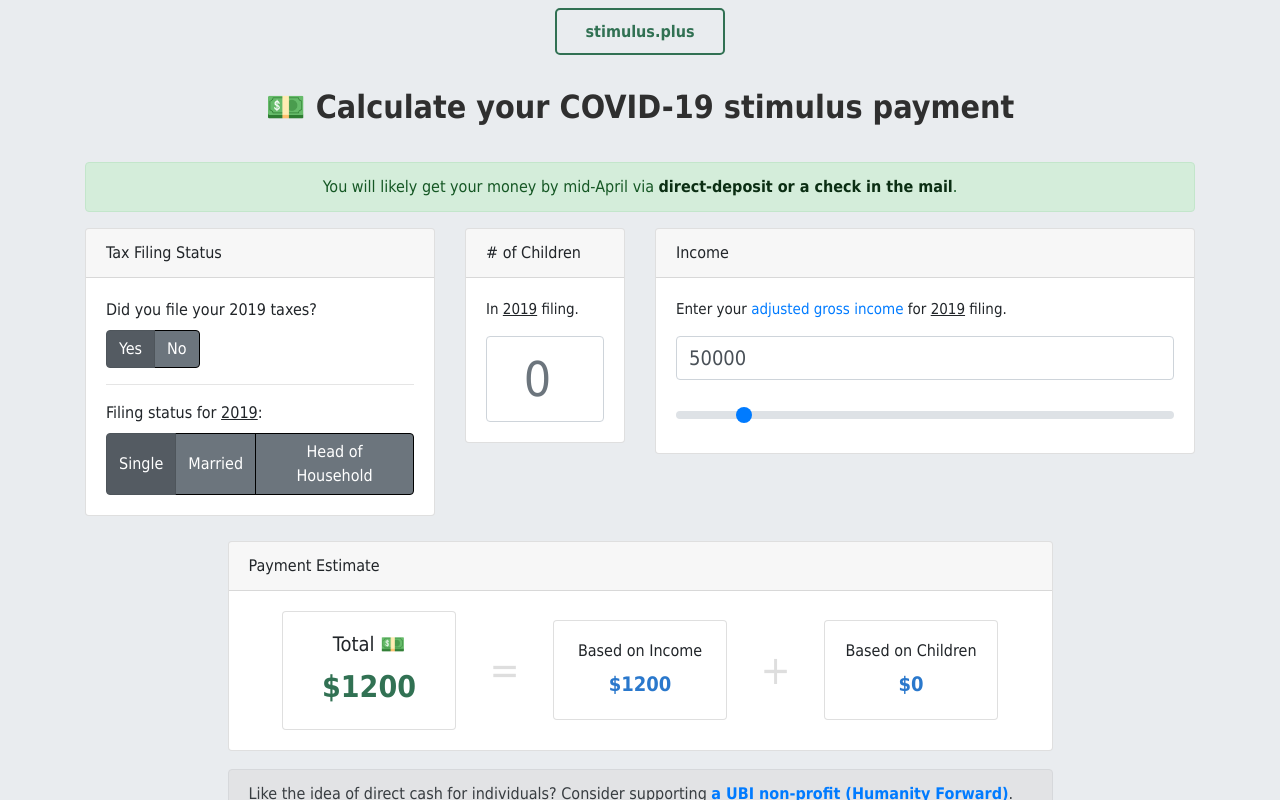
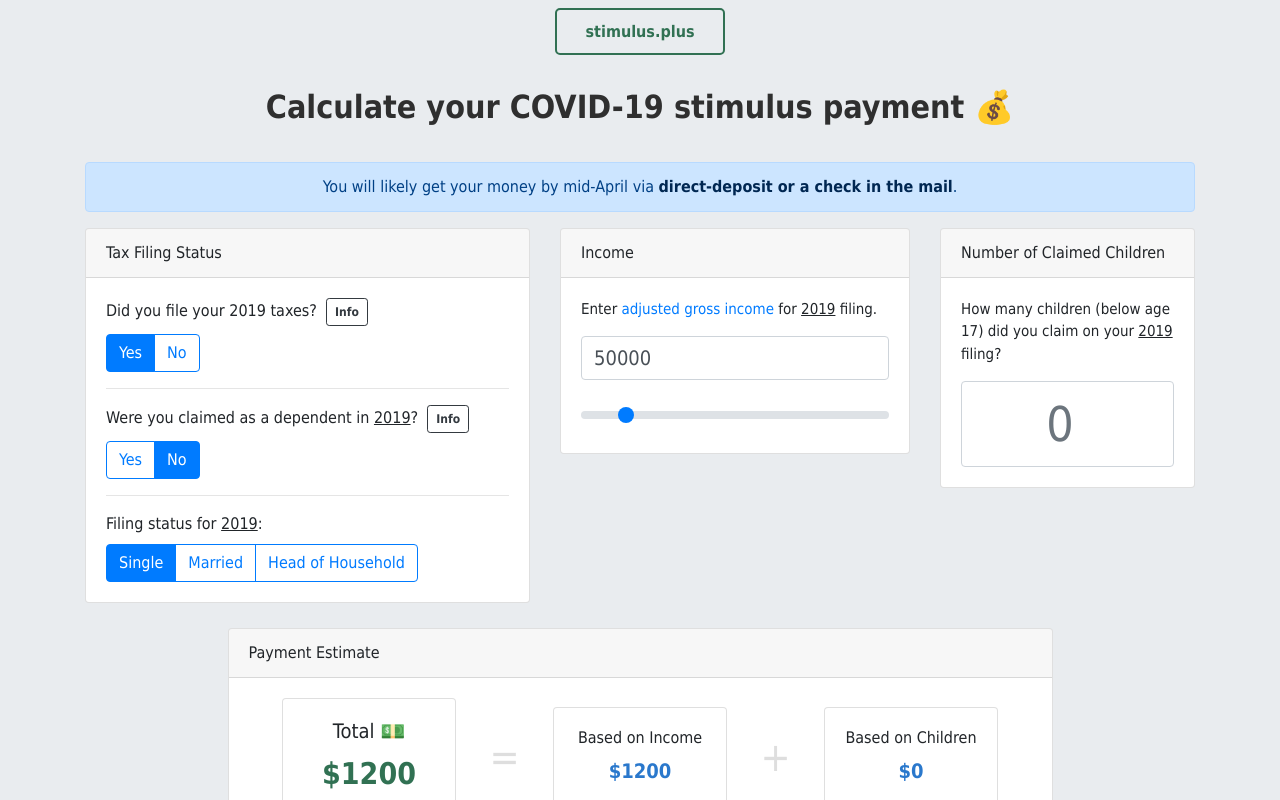
Before and after one commit to Voyager451/stimulus.plus, a Next.js app: page / in a window 1280 px wide. Shown: the top 800 px of the page. Built offline with nearby package versions, Linux system fonts and the light colour scheme.

Commit message:
Dependents update
- Add dependent improvements & info

```diff
--- a/components/ChildrenCard.js
+++ b/components/ChildrenCard.js
@@ -32,9 +32,9 @@ const ChildrenCard = () => {
 
     return (
         <Card className={ ' num-of-children-card' }>
-            <CardHeader># of Children</CardHeader>
+            <CardHeader>Number of Claimed Children</CardHeader>
             <CardBody>
-                <CardText>In <u>{state.filingYear}</u> filing.</CardText>
+                <CardText>How many children (below age 17) did you claim on your <u>{state.filingYear}</u> filing?</CardText>
                 <Input
                     type="number"
                     placeholder="0"
--- a/components/IncomeCard.js
+++ b/components/IncomeCard.js
@@ -7,19 +7,23 @@ import {
 
 const useState = () => {
     const state = useSelector(
-        ({ filingYear, incomeAmount }) => ({
-            filingYear,
-            incomeAmount,
-        }),
+        ({ filingYear, incomeAmount }) => {
+            return {
+                filingYear,
+                incomeAmount,
+            };
+        },
         shallowEqual,
     );
 
     const dispatch = useDispatch();
 
-    const setIncomeAmount = (val) => dispatch({
-        type: 'SET_INCOME_AMOUNT',
-        payload: val,
-    });
+    const setIncomeAmount = (val) => {
+        return dispatch({
+            type: 'SET_INCOME_AMOUNT',
+            payload: val,
+        });
+    };
 
     return { state, setIncomeAmount };
 };
@@ -35,7 +39,7 @@ const IncomeCard = () => {
             <CardHeader>Income</CardHeader>
             <CardBody>
                 <CardText>
-                    Enter your&nbsp;
+                    Enter {' '}
                     <a href="https://www.irs.gov/e-file-providers/definition-of-adjusted-gross-income"
                         target="_blank" rel='noreferrer noopener'>
                         adjusted gross income
@@ -44,7 +48,7 @@ const IncomeCard = () => {
                 <Input
                     id="income-input"
                     value={ state.incomeAmount }
-                    onChange={ (e) => setIncomeAmount(e.target.value) }
+                    onChange={ (e) => { return setIncomeAmount(e.target.value); } }
                     type="number"
                     placeholder="0"
                     min="0"
@@ -54,7 +58,7 @@ const IncomeCard = () => {
                 <br/>
                 <CustomInput
                     value={ state.incomeAmount }
-                    onChange={ (e) => setIncomeAmount(e.target.value) }
+                    onChange={ (e) => { return setIncomeAmount(e.target.value); } }
                     type="range"
                     step="1000"
                     min="0"
--- a/components/TaxFilingCard.js
+++ b/components/TaxFilingCard.js
@@ -3,73 +3,147 @@ import { useSelector, useDispatch, shallowEqual } from 'react-redux';
 
 import {
     Button, ButtonGroup, Card, CardBody, CardHeader,
-    Label,
+    Label, UncontrolledPopover, PopoverBody, Alert,
 } from 'reactstrap';
 
 const useState = () => {
     const state = useSelector(
-        ({ filingStatus, filingYear }) => ({
+        ({ filingStatus, filingYear, dependentStatus }) => {
+            return {
                 filingYear,
                 filingStatus,
-        }),
+                dependentStatus,
+            };
+        },
         shallowEqual,
     );
 
     const dispatch = useDispatch();
 
-    const setFilingYear = (val) => dispatch({
+    const setFilingYear = (val) => {
+        return dispatch({
             type: 'SET_FILING_YEAR',
             payload: val,
         });
+    };
 
-    const setFilingStatus = (val) => dispatch({
+    const setFilingStatus = (val) => {
+        return dispatch({
             type: 'SET_FILING_STATUS',
             payload: val,
         });
+    };
 
-    return { state, setFilingYear, setFilingStatus };
+    const setDependentStatus = (val) => {
+        return dispatch({
+            type: 'SET_DEPENDENT_STATUS',
+            payload: val,
+        });
+    };
+
+    return {
+        state, setFilingYear, setFilingStatus, setDependentStatus,
+    };
 };
 
 const TaxFilingCard = () => {
 
-    const { state, setFilingYear, setFilingStatus } = useState();
+    const {
+        state, setFilingYear, setFilingStatus, setDependentStatus,
+    } = useState();
 
     return (
         <Card className={ ' tax-filing-card' }>
             <CardHeader>Tax Filing Status</CardHeader>
             <CardBody>
-                <Label>Did you file your 2019 taxes?</Label>
+
+                <Label>
+                    Did you file your 2019 taxes? {' '} &nbsp;
+                    <Button style={ { fontSize: '12px', fontWeight: '700' } }
+                        outline type="button" id="fileTaxPopover" color="dark" size="sm">
+                        Info
+                    </Button>
+                    <UncontrolledPopover trigger="focus" placement="top" target="fileTaxPopover">
+                        <PopoverBody style={ { fontWeight: '700' } }>
+                            If you filed both 2019 and 2018, your 2019 filing will be used.
+                            You must have filed either 2019 or 2018 taxes to qualify.
+                            If you have not filed 2018, or do not qualify for 2018 filing
+                            (e.g. you were a dependent), file your 2019 ASAP.
+                        </PopoverBody>
+                    </UncontrolledPopover>
+                </Label>
                 <ButtonGroup>
-                    <Button color="secondary"
-                        onClick={ () => setFilingYear(2019) }
+                    <Button outline color="primary"
+                        onClick={ () => { return setFilingYear(2019); } }
                         active={ state.filingYear === 2019 }>
                         Yes
                     </Button>
-                    <Button color="secondary"
-                        onClick={ () => setFilingYear(2018) }
+                    <Button outline color="primary"
+                        onClick={ () => { return setFilingYear(2018); } }
                         active={ state.filingYear === 2018 }>
                         No
                     </Button>
                 </ButtonGroup>
+
                 <hr/>
+
+                <Label>
+                    Were you claimed as a dependent in <u>{state.filingYear}</u>? {' '} &nbsp;
+                    <Button style={ { fontSize: '12px', fontWeight: '700' } }
+                        outline type="button" id="dependentPopover" color="dark" size="sm">
+                        Info
+                    </Button>
+                    <UncontrolledPopover trigger="focus" placement="top" target="dependentPopover">
+                        <PopoverBody style={ { fontWeight: '700' } }>
+                            If you were claimed as a dependent on someone else{"'"}s tax return
+                            (e.g. your parents), you are not eligible to receive anything ☹.
+                            However, if you were no longer a dependent in 2019, and haven{"'"}t filed yet,
+                            you should do so ASAP.
+                        </PopoverBody>
+                    </UncontrolledPopover>
+                </Label>
+                <ButtonGroup>
+                    <Button outline color="primary"
+                        onClick={ () => { return setDependentStatus(1); } }
+                        active={ state.dependentStatus === 1 }>
+                        Yes
+                    </Button>
+                    <Button outline color="primary"
+                        onClick={ () => { return setDependentStatus(0); } }
+                        active={ state.dependentStatus === 0 }>
+                        No
+                    </Button>
+                </ButtonGroup>
+
+                <br/>
+                { state.dependentStatus === 1
+                && (
+                    <div className='tax-filing-dependent-yes-msg'>
+                        Claimed dependents are ineligible for payment ☹
+                    </div>
+                )}
+
+                <hr/>
+
                 <Label>Filing status for <u>{state.filingYear}</u>:</Label>
                 <ButtonGroup>
-                    <Button color="secondary"
-                        onClick={ () => setFilingStatus(1) }
+                    <Button outline color="primary"
+                        onClick={ () => { return setFilingStatus(1); } }
                         active={ state.filingStatus === 1 }>
                         Single
                     </Button>
-                    <Button color="secondary"
-                        onClick={ () => setFilingStatus(2) }
+                    <Button outline color="primary"
+                        onClick={ () => { return setFilingStatus(2); } }
                         active={ state.filingStatus === 2 }>
                         Married
                     </Button>
-                    <Button color="secondary"
-                        onClick={ () => setFilingStatus(3) }
+                    <Button outline color="primary"
+                        onClick={ () => { return setFilingStatus(3); } }
                         active={ state.filingStatus === 3 }>
                         Head of Household
                     </Button>
                 </ButtonGroup>
+
             </CardBody>
         </Card>
     );
--- a/pages/index.js
+++ b/pages/index.js
@@ -24,12 +24,10 @@ const Index = () => {
 
             <Container>
                 <div className="intro-stimulus-wrap">
-                    <h3 className="intro-stimulus">💵
-                        Calculate your <span title={ 'Coronavirus' }>COVID-19</span> stimulus payment
-                    </h3>
+                    <h3 className="intro-stimulus">Calculate your <span title={ 'Coronavirus' }>COVID-19</span> stimulus payment 💰</h3>
                 </div>
 
-                <Alert className={ 'text-center' } color="success" style={ { marginTop: '18px' } }>
+                <Alert className={ 'text-center' } color="primary" style={ { marginTop: '18px' } }>
                     You will likely get your money by mid-April via&nbsp;
                     <b>
                         <a
@@ -44,14 +42,14 @@ const Index = () => {
                 </Alert>
 
                 <Row>
-                    <Col sm="4">
+                    <Col sm="5">
                         <TaxFilingCard/>
                     </Col>
-                    <Col sm="2">
+                    <Col sm="4">
+                        <IncomeCard/>
+                    </Col>
+                    <Col sm="3">
                         <ChildrenCard/>
-                    </Col>
-                    <Col sm="6">
-                        <IncomeCard/>
                     </Col>
                 </Row>
 
--- a/reducers/store.js
+++ b/reducers/store.js
@@ -4,6 +4,7 @@ import { composeWithDevTools } from 'redux-devtools-extension';
 const initialState = {
     filingYear: 2019,
     filingStatus: 1,
+    dependentStatus: 0,
     numOfChildren: 0,
     incomeAmount: 50000,
 };
@@ -19,6 +20,11 @@ const reducer = (state = initialState, action) => {
         return {
             ...state,
             filingStatus: action.payload,
+        };
+    case 'SET_DEPENDENT_STATUS':
+        return {
+            ...state,
+            dependentStatus: action.payload,
         };
     case 'SET_NUM_OF_CHILDREN':
         return {
--- a/static/styles.css
+++ b/static/styles.css
@@ -17,6 +17,15 @@ body {
     border-radius: 5px;
     border: 2px solid #317153;
 }
+.navbar-brand:hover, .navbar-brand:focus {
+    color: #e2e2e2;
+    background: #317153;
+}
+.navbar-brand:active {
+    position: relative;
+    top: 1px;
+}
+
 
 .intro-stimulus {
     color: #2f2f2f;
@@ -81,11 +90,21 @@ body {
 
 .tax-filing-card .btn {
     font-size: 16px;
-    border: 1px solid #000000;
+    /*border: 1px solid #000000;*/
 }
 .tax-filing-card label {
     display: block;
     font-size: 16px;
+}
+.tax-filing-dependent-yes-msg {
+    display: inline-block;
+    margin-top: 15px;
+    font-size: 14px;
+    font-weight: 700;
+    padding: 5px 8px;
+    border-radius: 3px;
+    border: 1px solid #a21e1e;
+    color: #a21e1e;
 }
 
 .num-of-children-card input {
```
Also changed, not shown: components/EstimateCard.js (+22 -6 lines). Lines whose indentation alone changed are shown as unchanged.
